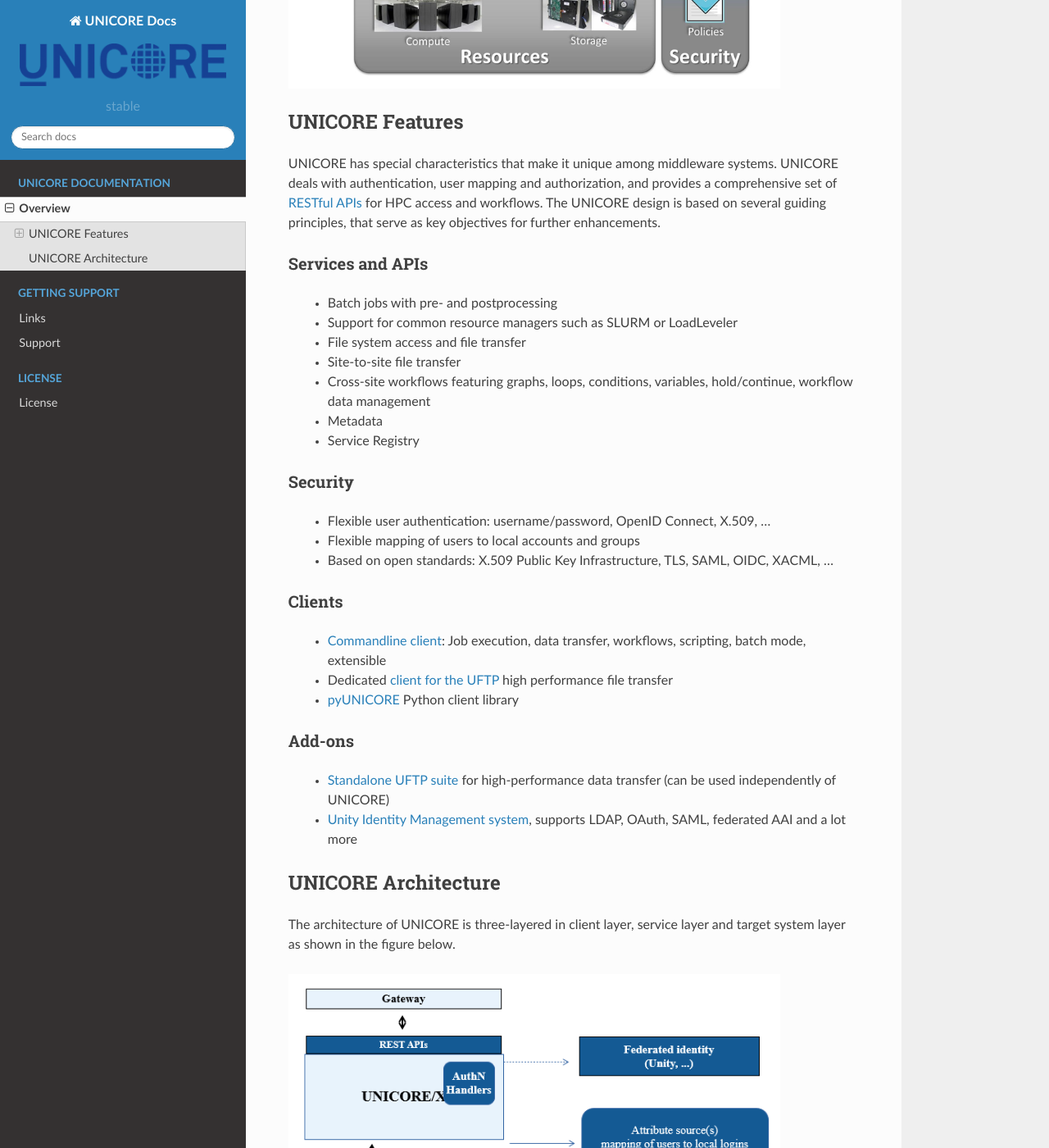
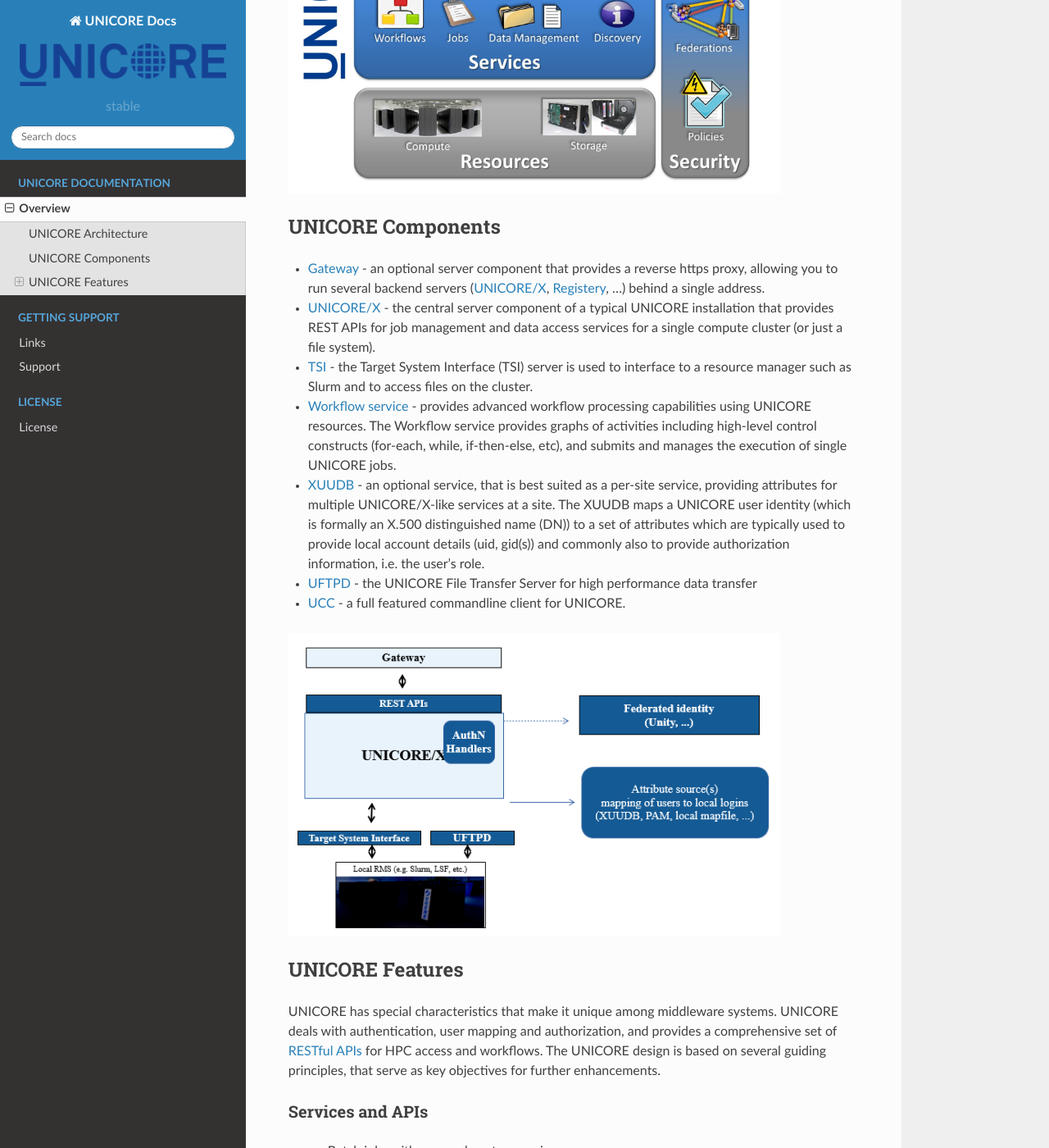
Before and after one commit to UNICORE-EU/unicore-docs, a Sphinx documentation site: the page built from source/overview.rst, in a window 1280 px wide and 1400 px high, scrolled down 591 px. Shown: the whole window at 82% size. Built offline with Sphinx 7.4.7 and the Read the Docs theme 2.0.0, drawn with Linux system fonts in a browser that asks for light colours; some of the changed text lies outside the part shown.

Commit message:
modify overview

```diff
--- a/source/overview.rst
+++ b/source/overview.rst
@@ -9,9 +9,55 @@
 computing and data resources accessible in a seamless and secure way
 for a wide variety of applications in intranets and the internet.
 
-.. image:: _static/unicore-features.png
+UNICORE Architecture
+--------------------
+
+The architecture of UNICORE is three-layered in client layer, service layer and
+target system layer as shown in the figure below.
+
+.. image:: _static/unicore-arch.png
    :width: 600
-   :alt: UNICORE Features
+   :alt: UNICORE Architecture
+
+
+
+UNICORE Components
+------------------
+
+* :ref:`gateway` - an optional server component that
+  provides a reverse https proxy, allowing you to run several backend
+  servers (:ref:`unicorex`, :ref:`Registery <registry>`, ...) behind a single address.
+
+* :ref:`unicorex` - the central server component of a typical UNICORE  installation
+  that provides REST APIs for job management and data access  services for a
+  single compute cluster (or just a file system).
+
+* :ref:`tsi` - the Target System Interface (TSI) server is used to
+  interface to a resource manager such as Slurm and to access files
+  on the cluster.
+
+* :ref:`workflow` - provides advanced workflow processing
+  capabilities using UNICORE resources.  The Workflow service provides
+  graphs of activities including high-level control constructs
+  (for-each, while, if-then-else, etc), and submits and manages the
+  execution of single UNICORE jobs.
+
+* :ref:`xuudb` - an optional service, that is best
+  suited as a per-site service, providing attributes for multiple
+  UNICORE/X-like services at a site. The XUUDB maps a UNICORE user identity
+  (which is formally an X.500 distinguished name (DN)) to a set of attributes
+  which are typically used to provide local account details (uid, gid(s)) and
+  commonly also to provide authorization information, i.e. the
+  user's role.
+
+* `UFTPD <https://uftp-docs.readthedocs.io/en/latest/uftpd/index.html#uftpd>`_ - the UNICORE File
+  Transfer Server for high performance data transfer
+
+* :ref:`ucc` - a full featured commandline client for UNICORE.
+
+.. image:: _static/unicore-components.png
+  :width: 600
+  :alt: UNICORE Components
 
 
 UNICORE Features
@@ -58,14 +104,3 @@
       (can be used independently of UNICORE)
     * `Unity Identity Management system <https://unity-idm.eu>`_, supports LDAP, OAuth, SAML,
       federated AAI and a lot more
-
-
-UNICORE Architecture
---------------------
-
-The architecture of UNICORE is three-layered in client layer, service layer and
-target system layer as shown in the figure below.
-
-.. image:: _static/unicore-arch.png
-  :width: 600
-  :alt: UNICORE Architecture
```
Also changed, not shown: source/_static/unicore-arch.png, source/_static/unicore-components.png (added), source/_static/unicore-features.png (deleted).
